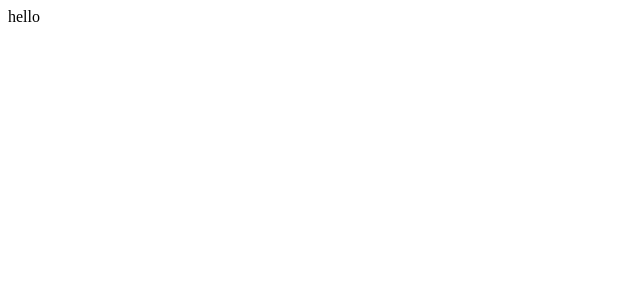
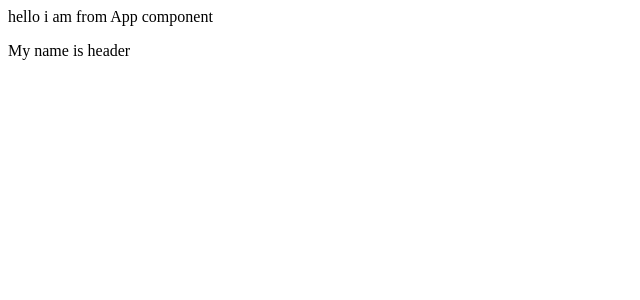
Before and after one commit to Shreejwalkaphle/CQ-Angular-Learning, an Angular app: page / in a window 1280 px wide. Shown: the top 300 px of the page, without its empty margins (0-640 px from the left). Built offline with nearby package versions, Linux system fonts and the light colour scheme.

Commit message:
[commit-2] | adding one new component to angular application, need to register it to the main module of the application in order to use it.

```diff
--- a/src/app/app.component.html
+++ b/src/app/app.component.html
@@ -1,2 +1,3 @@
-hello
+hello i am from App component
+<app-header></app-header>
 <!-- <router-outlet /> -->
--- a/src/app/app.module.ts
+++ b/src/app/app.module.ts
@@ -1,9 +1,10 @@
 import { NgModule } from "@angular/core";
 import { BrowserModule } from "@angular/platform-browser";
 import { AppComponent } from "./app.component";
+import { HeaderComponent } from "./header/header.component";
 
 @NgModule({
-  declarations:[AppComponent],
+  declarations:[AppComponent,HeaderComponent],
   imports:[BrowserModule],
   providers:[],
   bootstrap:[AppComponent]
--- /dev/null
+++ b/src/app/header/header.component.html
@@ -0,0 +1 @@
+<p>My name is header</p>
```
Also changed, not shown: src/app/header/header.component.ts (added, +10 -0 lines).
